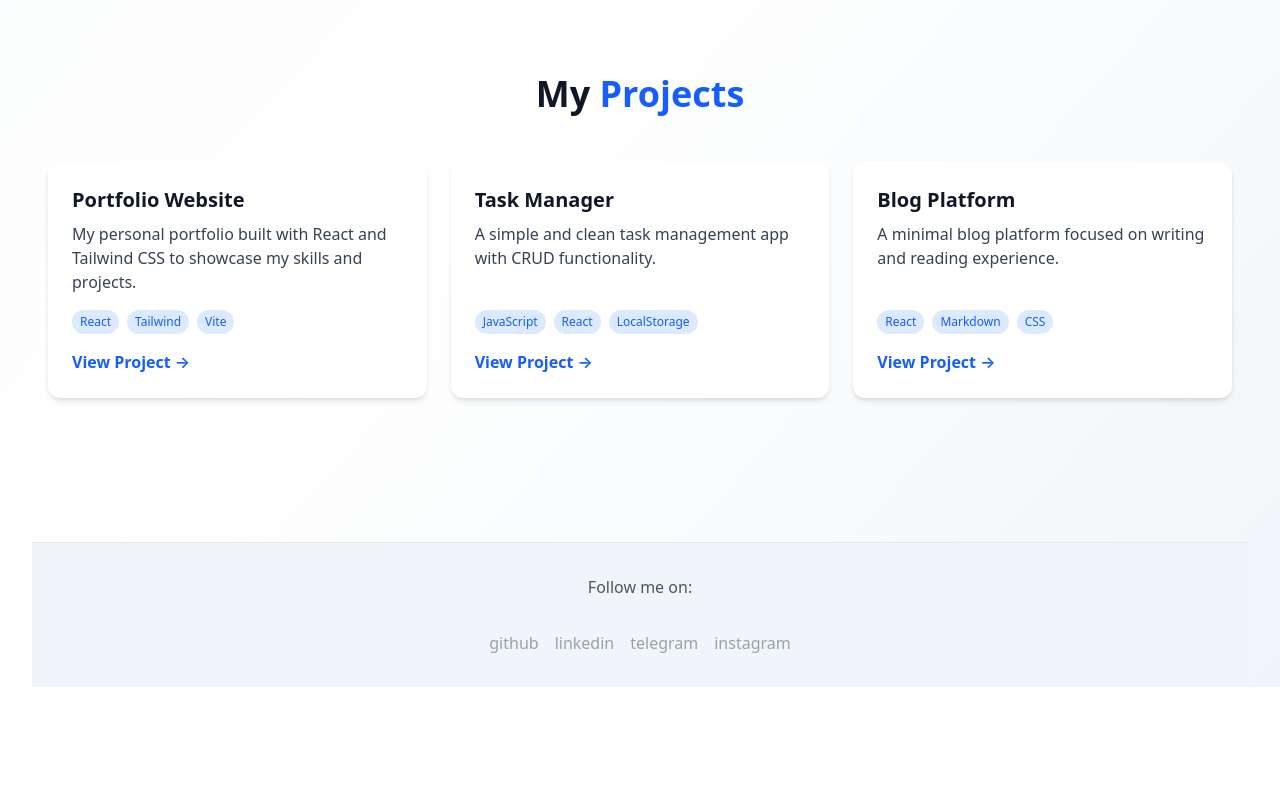
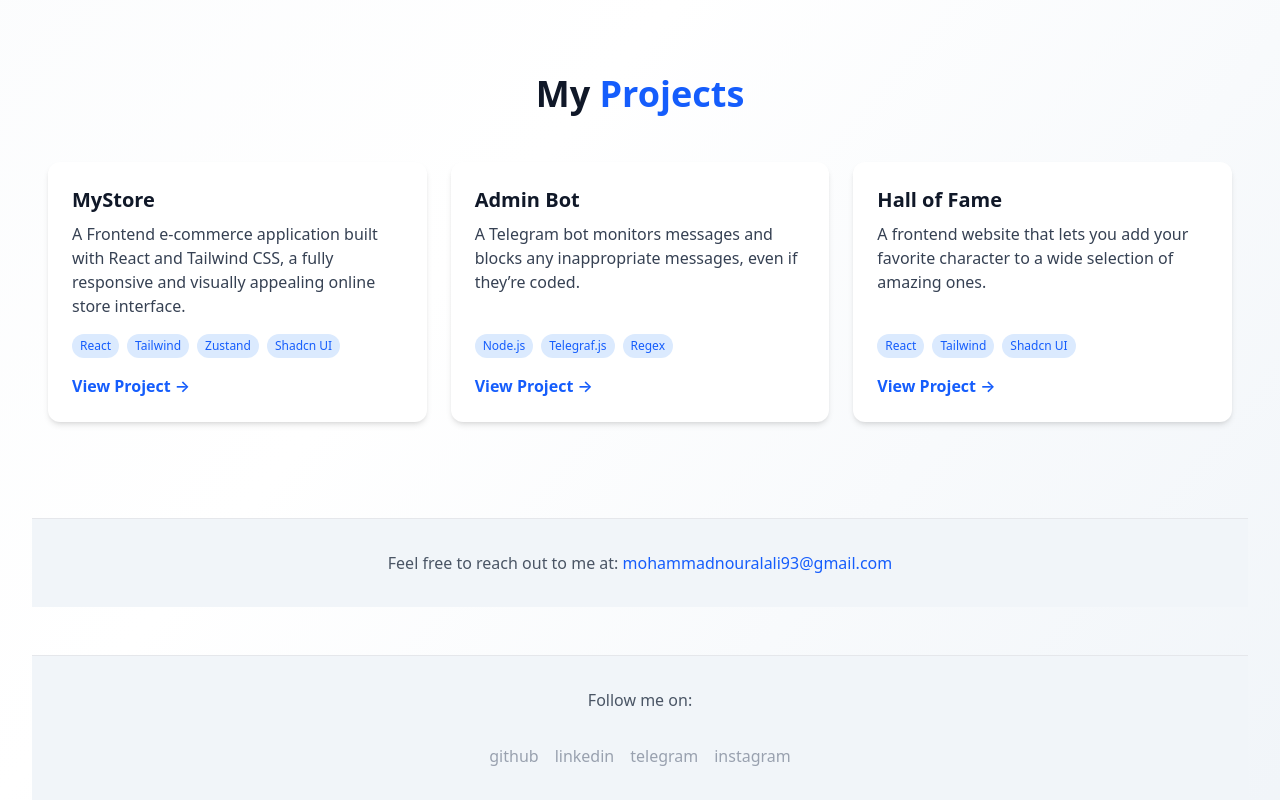
Before and after one commit to mnoNoor/portfolio, a React (Vite) app: page / in a window 1280 px wide. Shown: the part 716-1516 px from the top of the page. Before the commit the page ends 1403 px from the top, so only its background shows below. Built offline with nearby package versions, Linux system fonts and the light colour scheme.

Commit message:
added my real projects, and a contact email

```diff
--- a/index.html
+++ b/index.html
@@ -2,7 +2,7 @@
 <html lang="en">
   <head>
     <meta charset="UTF-8" />
-    <link rel="" type="" href="" />
+    <link rel="icon" type="image/png" href="/mno.png" />
     <meta name="viewport" content="width=device-width, initial-scale=1.0" />
     <title>portfolio</title>
   </head>
--- a/src/App.jsx
+++ b/src/App.jsx
@@ -1,14 +1,15 @@
 import Header from "./components/Header";
-import Projects from "./components/Projects";
-import Info from "./components/Info";
+import Projects from "./sections/Projects";
+import Info from "./sections/Info";
 import Footer from "./components/Footer";
-import DownloadCV from "./components/DownloadCV";
+import DownloadCV from "./sections/DownloadCV";
+import Email from "./sections/Email";
 
 export default function App() {
   return (
     <div className="min-h-screen bg-linear-to-br from-slate-50 via-white to-slate-100">
       <div className="max-w-7xl mx-auto px-4 sm:px-6 lg:px-8">
-        <Header />
+        <Header className="p-0 w-auto" />
 
         <main className="py-8 md:py-12">
           <div className="gap-8 lg:gap-12 items-start">
@@ -22,6 +23,9 @@ export default function App() {
             <div className="lg:col-span-1">
               <Projects />
             </div>
+            <div className="lg:col-span-1">
+              <Email />
+            </div>
           </div>
         </main>
 
--- a/src/pages/AboutMe.jsx
+++ /dev/null
@@ -1,26 +0,0 @@
-export default function AboutMe() {
-  return (
-    <div>
-      <h1 className="mt-4 md:mt-8 text-3xl sm:text-4xl md:text-5xl font-bold text-gray-900 mb-4 md:mb-6 text-center lg:text-left">
-        Hello, I'm a{" "}
-        <span className="text-blue-600 block sm:inline">Web Developer</span>
-      </h1>
-      <div className="space-y-4 md:space-y-6">
-        <p className="text-base sm:text-lg md:text-xl leading-relaxed text-gray-700 text-center lg:text-left">
-          I'm a software engineering and web development student. I'm incredibly
-          curious to learn everything I can, and I know nothing is impossible in
-          the world of technology.
-        </p>
-
-        <p className="text-base sm:text-lg md:text-xl leading-relaxed text-gray-700 text-center lg:text-left">
-          Every day I discover more about myself and this amazing world. I love
-          writing in all forms, whether it's programming or creative writing.
-        </p>
-        <p className="text-base sm:text-lg md:text-xl leading-relaxed text-gray-700 text-center lg:text-left">
-          My goal is to create digital solutions that make people's lives easier
-          and more productive.
-        </p>
-      </div>
-    </div>
-  );
-}
--- a/src/components/DownloadCV.jsx
+++ b/src/sections/DownloadCV.jsx
@@ -4,7 +4,7 @@ export default function DownloadCV() {
   return (
     <div className="flex flex-col sm:flex-row gap-4 items-center">
       <a
-        href="/Mohamed-Nour-CV.pdf"
+        href="/Mohammad-Nour-CV.pdf"
         download
         className="group relative inline-flex items-center justify-center px-6 py-3 font-semibold text-white transition-all duration-300 ease-in-out bg-linear-to-r from-blue-600 to-indigo-600 rounded-lg hover:from-blue-700 hover:to-indigo-700 hover:scale-105 focus:outline-none focus:ring-2 focus:ring-blue-500 focus:ring-offset-2"
       >
--- /dev/null
+++ b/src/sections/Email.jsx
@@ -0,0 +1,17 @@
+export default function Email() {
+  return (
+    <div className="bg-slate-100 py-6 md:py-8 border-t border-gray-200">
+      <div className="container mx-auto px-4 text-center">
+        <p className="text-gray-600 text-sm md:text-base">
+          Feel free to reach out to me at:{" "}
+          <a
+            href="mailto:mohammadnouralali93@gmail.com"
+            className="text-blue-600 hover:underline"
+          >
+            mohammadnouralali93@gmail.com
+          </a>
+        </p>
+      </div>
+    </div>
+  );
+}
--- a/src/components/Info.jsx
+++ b/src/sections/Info.jsx
@@ -2,13 +2,13 @@ import { useState, useEffect } from "react";
 import { Code2, Sparkles, Target } from "lucide-react";
 
 export default function Info() {
-  const roles = ["Web Developer", "Software Engineer"];
+  const roles = ["Software Engineer", "Web Developer"];
   const [currentRole, setCurrentRole] = useState(0);
 
   useEffect(() => {
     const interval = setInterval(() => {
       setCurrentRole((prev) => (prev + 1) % roles.length);
-    }, 5000);
+    }, 3000);
     return () => clearInterval(interval);
   }, [roles.length]);
 
@@ -43,7 +43,7 @@ export default function Info() {
           <h1 className="text-4xl sm:text-5xl md:text-6xl font-bold text-gray-900 mb-4">
             Hi, I'm{" "}
             <span className="bg-linear-to-r from-blue-600 to-indigo-600 bg-clip-text text-transparent">
-              Mohamed Nour
+              Mohammad Nour
             </span>
           </h1>
 
--- /dev/null
+++ b/src/sections/MyNextStep.jsx
@@ -0,0 +1,11 @@
+export default function MyNextStep() {
+  return (
+    <div>
+      <div>
+        <h2 className="text-3xl sm:text-4xl font-bold text-gray-900 text-center mb-12">
+          My <span className="text-blue-600">Next Step</span>
+        </h2>
+      </div>
+    </div>
+  );
+}
--- a/src/components/Projects.jsx
+++ b/src/sections/Projects.jsx
@@ -1,24 +1,24 @@
 const projects = [
   {
-    title: "Portfolio Website",
+    title: "MyStore",
     description:
-      "My personal portfolio built with React and Tailwind CSS to showcase my skills and projects.",
-    tech: ["React", "Tailwind", "Vite"],
-    link: "#",
+      "A Frontend e-commerce application built with React and Tailwind CSS, a fully responsive and visually appealing online store interface.",
+    tech: ["React", "Tailwind", "Zustand", "Shadcn UI"],
+    link: "https://github.com/mnoNoor/Store",
   },
   {
-    title: "Task Manager",
+    title: "Admin Bot",
     description:
-      "A simple and clean task management app with CRUD functionality.",
-    tech: ["JavaScript", "React", "LocalStorage"],
-    link: "#",
+      "A Telegram bot monitors messages and blocks any inappropriate messages, even if they’re coded.",
+    tech: ["Node.js", "Telegraf.js", "Regex"],
+    link: "https://github.com/mnoNoor/UPM-Admin-Bot",
   },
   {
-    title: "Blog Platform",
+    title: "Hall of Fame",
     description:
-      "A minimal blog platform focused on writing and reading experience.",
-    tech: ["React", "Markdown", "CSS"],
-    link: "#",
+      "A frontend website that lets you add your favorite character to a wide selection of amazing ones.",
+    tech: ["React", "Tailwind", "Shadcn UI"],
+    link: "https://github.com/mnoNoor/Hall-of-Fame",
   },
 ];
 
@@ -55,6 +55,8 @@ function Projects() {
 
               <a
                 href={project.link}
+                target="_blank"
+                rel="noopener noreferrer"
                 className="mt-auto inline-block text-blue-600 font-semibold hover:underline"
               >
                 View Project →
```
Also changed, not shown: public/mno.png (added), 1 other file (tests, documents, lock files or other folders).
